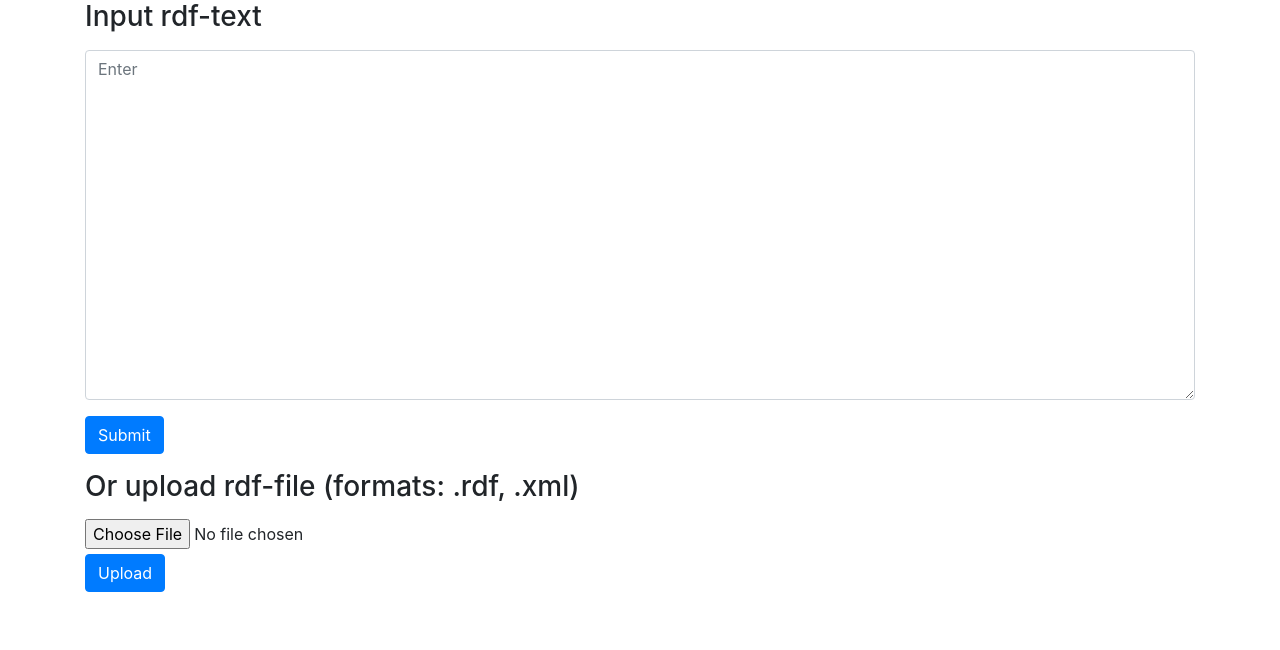
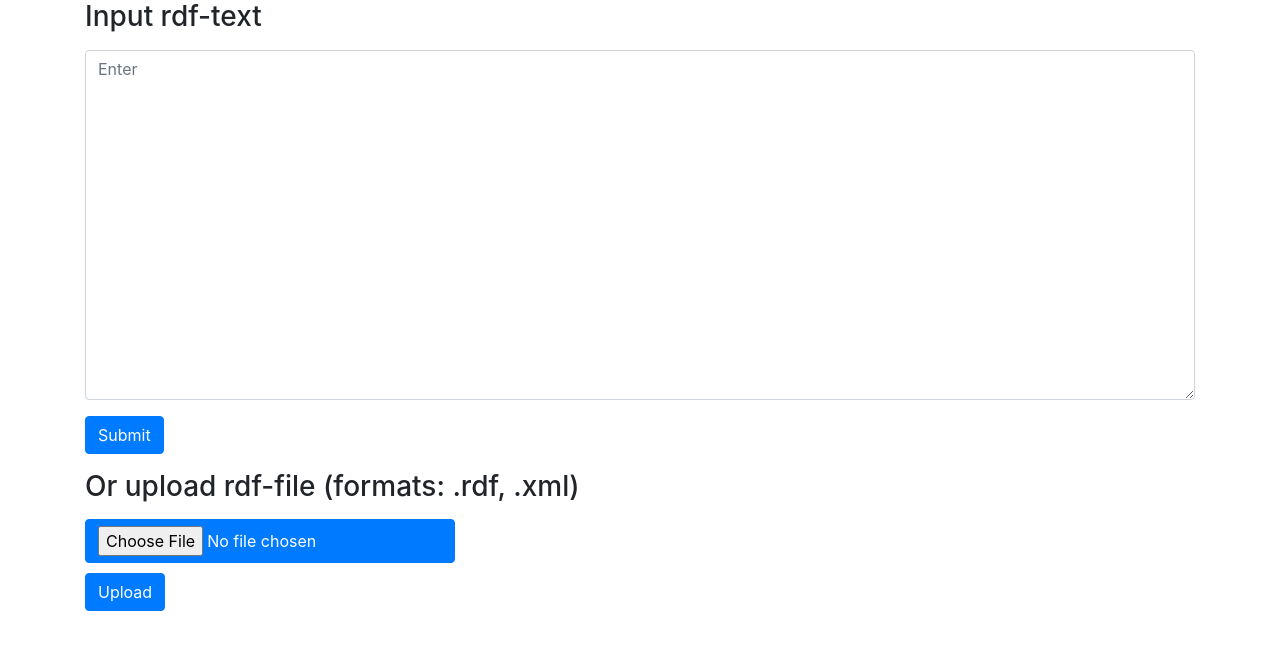
Before and after one commit to NikitaZotov/web-cs-application, a Python web app: template src/app/server/web/templates/input_file.html in a window 1280 px wide. Shown: the part 120-770 px from the top of the page. Run offline with Jinja, Linux system fonts and the light colour scheme; the template is opened without the code that fills it, so the values that code supplies are empty; some libraries are stand-ins or nearby versions.

Commit message:
fix(web): set file upload component style

```diff
--- a/src/app/server/web/templates/input_file.html
+++ b/src/app/server/web/templates/input_file.html
@@ -11,6 +11,7 @@
         <textarea name="content" placeholder="Enter" rows="14"
                   class="form-control" id="content">{{ request.form['content'] }}</textarea>
     </div>
+
     <div class="form-group">
         <button type="submit" class="btn btn-primary">Submit</button>
     </div>
@@ -18,8 +19,9 @@
 
 <form method="POST" enctype="multipart/form-data">
     <h3><label for="content">Or upload rdf-file (formats: .rdf, .xml)</label></h3>
-    <input type="file" name="file">
-    <div class="form-group" style="padding-top: 5px">
+    <input type="file" name="file" class="btn btn-primary" accept=".xml, .rdf">
+
+    <div class="form-group" style="padding-top: 10px">
         <button type="submit" class="btn btn-primary">Upload</button>
     </div>
 </form>
```
